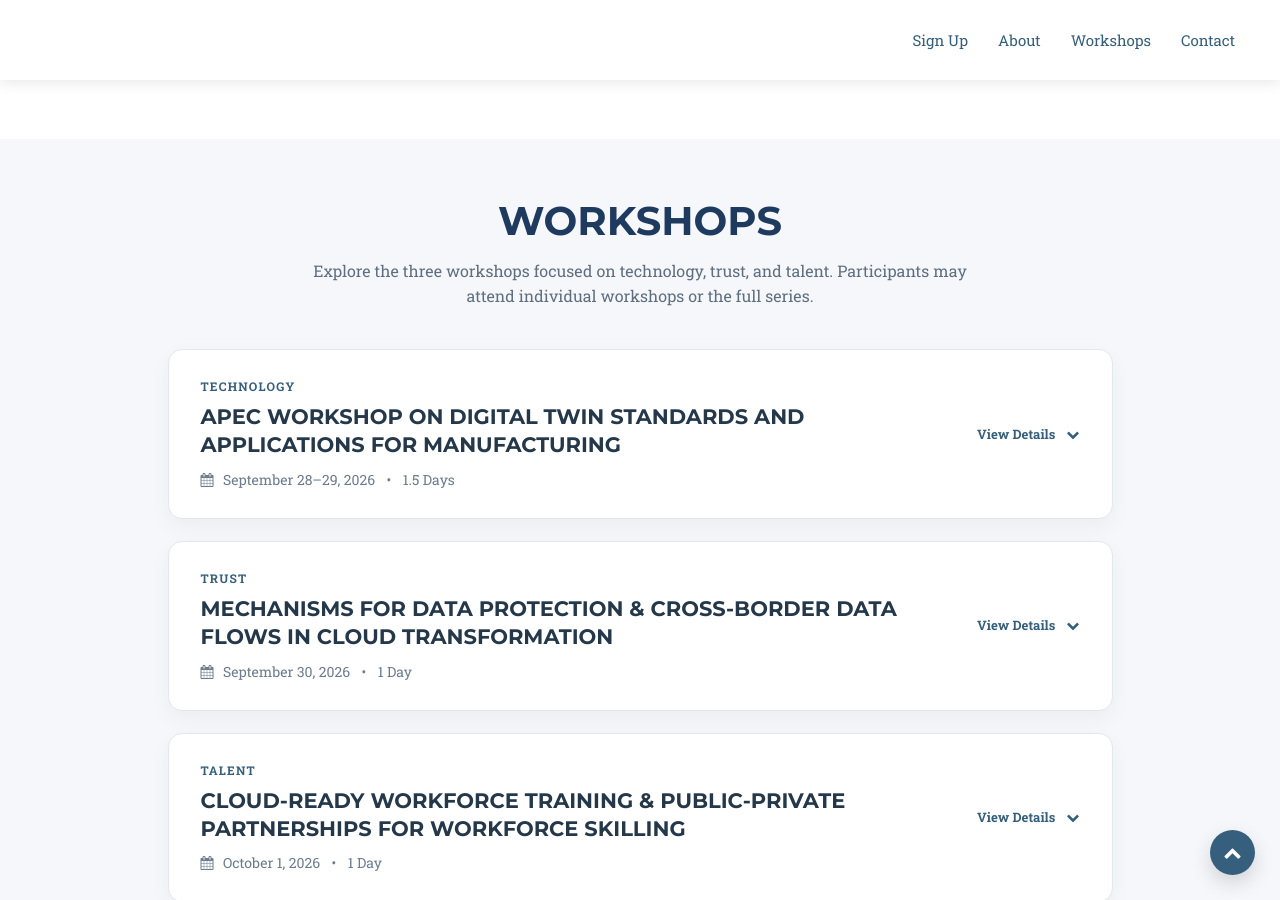
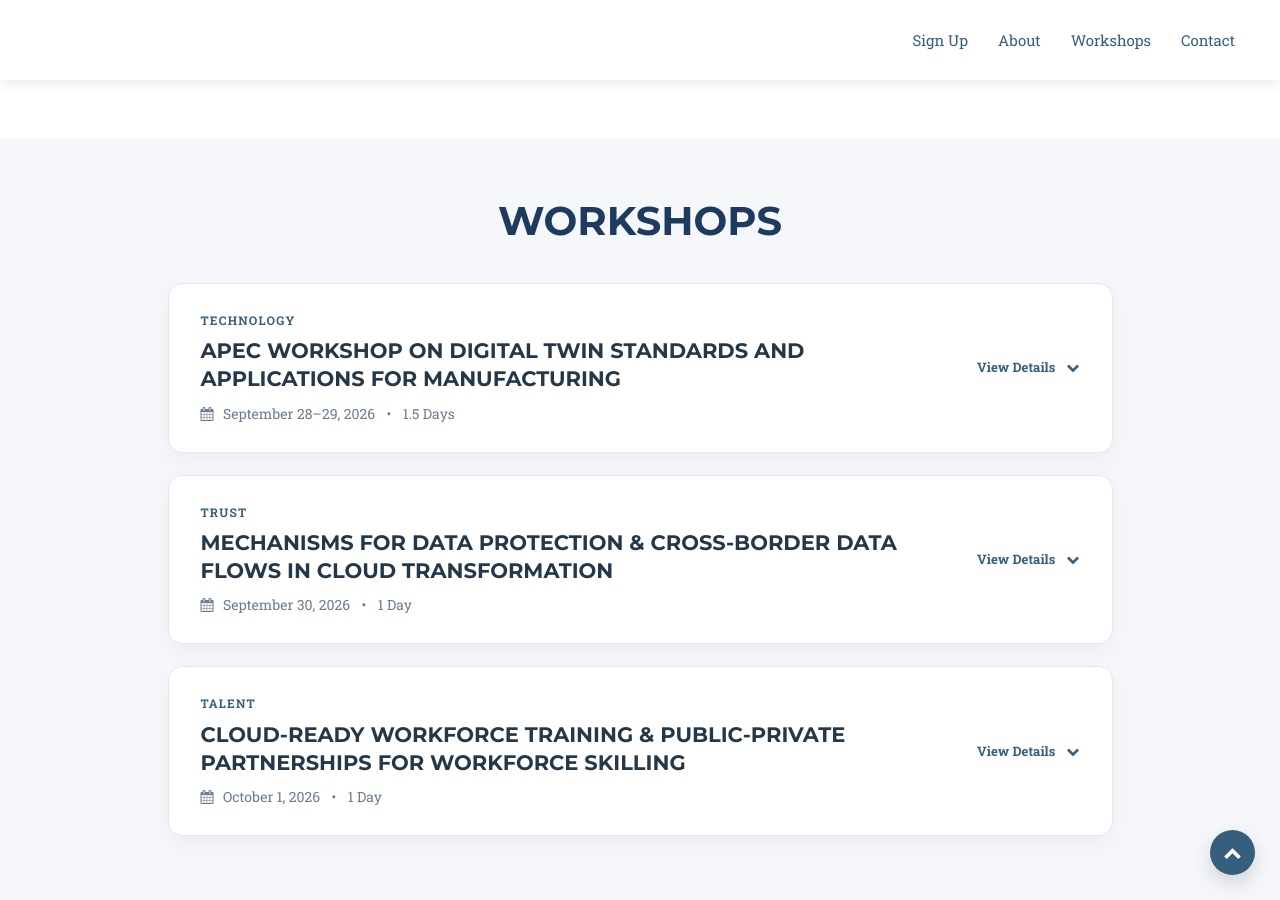
Before and after one commit to usapecrise/singapore-digital-cluster, a Jekyll site: the page built from index.html, in a window 1280 px wide and 900 px high, scrolled down 3243 px. Built offline with Jekyll 4.4.1, drawn with Linux system fonts in a browser that asks for light colours; nearby versions of some CDN libraries; some web fonts are replaced; library files that are not in the unit come from our copies.

Commit message:
Update workshops.html

```diff
--- a/_includes/2017_data/workshops.html
+++ b/_includes/2017_data/workshops.html
@@ -12,8 +12,6 @@
         color:#5f6f7f;
         line-height:1.6;
       ">
-        Explore the three workshops focused on technology, trust, and talent.
-        Participants may attend individual workshops or the full series.
       </p>
     </div>
 
```
